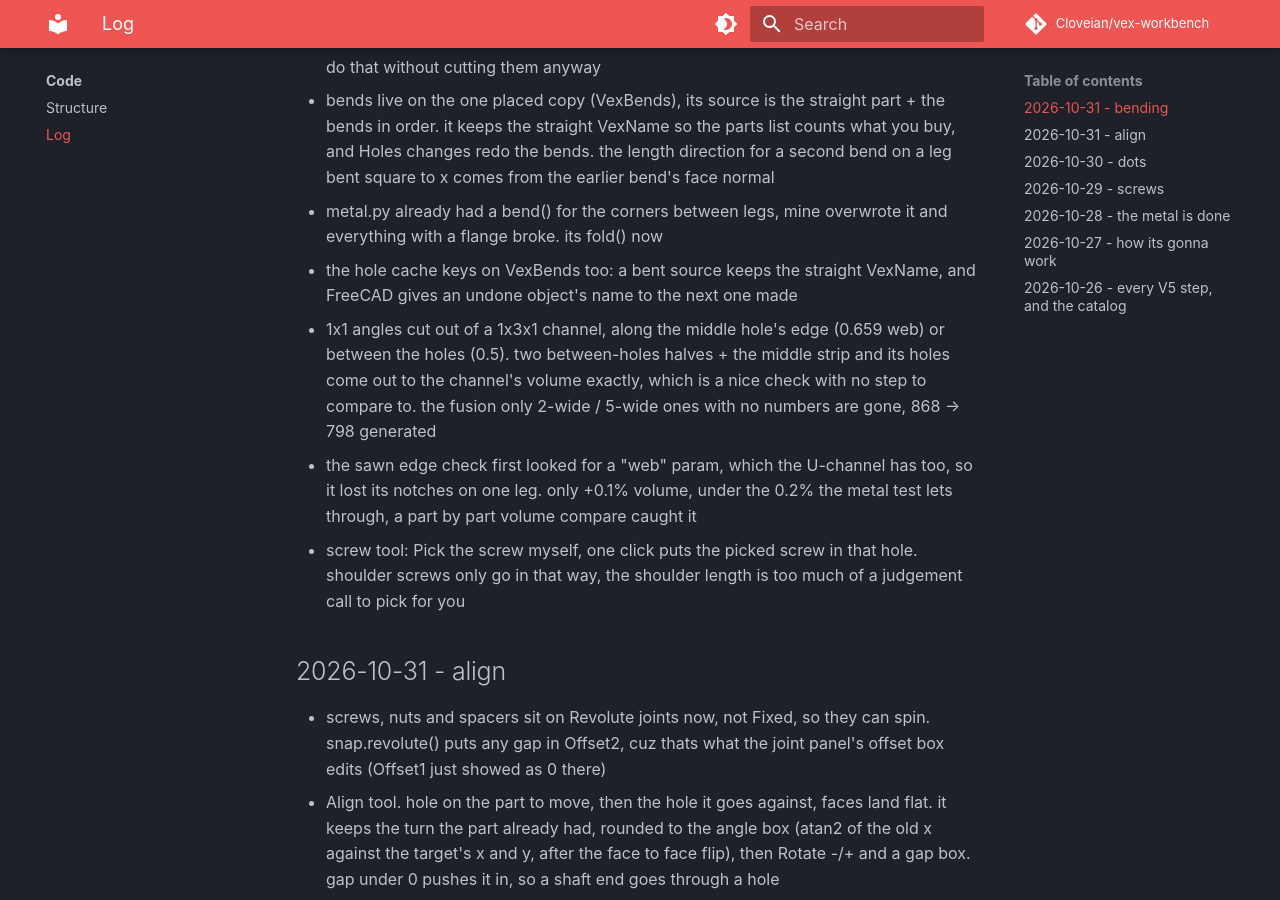
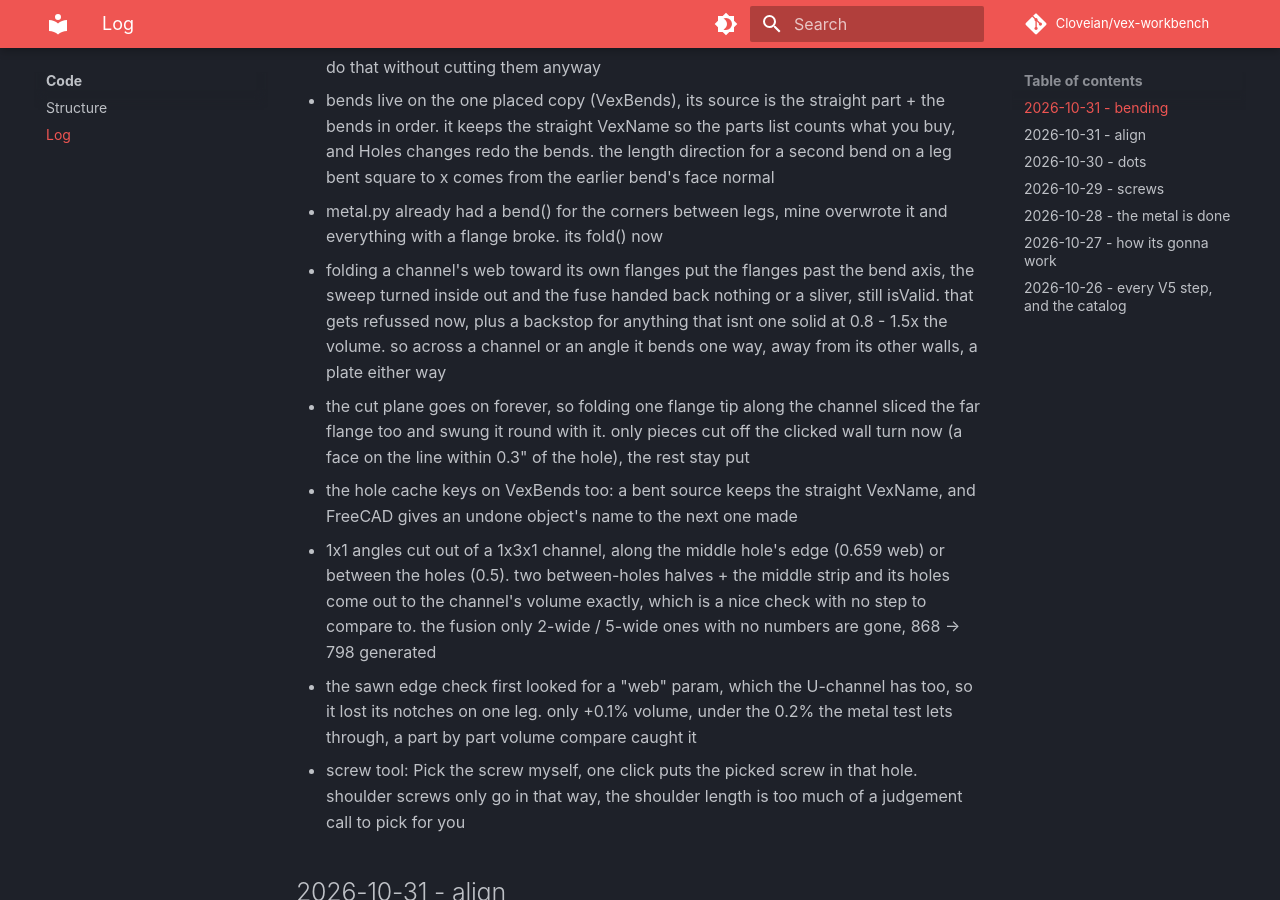
Before and after one commit to Cloveian/vex-workbench, an MkDocs documentation site: the page built from docs/code/log.md, in a window 1280 px wide and 900 px high, scrolled down 488 px. Built offline with MkDocs 1.6.1 and Material for MkDocs 9.7.7, drawn with Linux system fonts in a browser that asks for light colours; comment, search, counter and statistics services are not loaded.

Commit message:
log catches up on the fold fixes

```diff
--- a/docs/code/log.md
+++ b/docs/code/log.md
@@ -6,6 +6,8 @@
 - a 90 up across a 5x10 plate lands within 1e-6 mm of the hand worked numbers (leg at 2.25 - r, top at t + r + 2.25 - w), volume within 0.07%. channels bend flanges and all, those come out heavy cuz the flanges get swept round too, the same extra every bend so +3.3% on a 1x2x1x35 and +11% on a 1x2x1x10. which is fine since real metal wont do that without cutting them anyway
 - bends live on the one placed copy (VexBends), its source is the straight part + the bends in order. it keeps the straight VexName so the parts list counts what you buy, and Holes changes redo the bends. the length direction for a second bend on a leg bent square to x comes from the earlier bend's face normal
 - metal.py already had a bend() for the corners between legs, mine overwrote it and everything with a flange broke. its fold() now
+- folding a channel's web toward its own flanges put the flanges past the bend axis, the sweep turned inside out and the fuse handed back nothing or a sliver, still isValid. that gets refussed now, plus a backstop for anything that isnt one solid at 0.8 - 1.5x the volume. so across a channel or an angle it bends one way, away from its other walls, a plate either way
+- the cut plane goes on forever, so folding one flange tip along the channel sliced the far flange too and swung it round with it. only pieces cut off the clicked wall turn now (a face on the line within 0.3" of the hole), the rest stay put
 - the hole cache keys on VexBends too: a bent source keeps the straight VexName, and FreeCAD gives an undone object's name to the next one made
 - 1x1 angles cut out of a 1x3x1 channel, along the middle hole's edge (0.659 web) or between the holes (0.5). two between-holes halves + the middle strip and its holes come out to the channel's volume exactly, which is a nice check with no step to compare to. the fusion only 2-wide / 5-wide ones with no numbers are gone, 868 -> 798 generated
 - the sawn edge check first looked for a "web" param, which the U-channel has too, so it lost its notches on one leg. only +0.1% volume, under the 0.2% the metal test lets through, a part by part volume compare caught it
```
